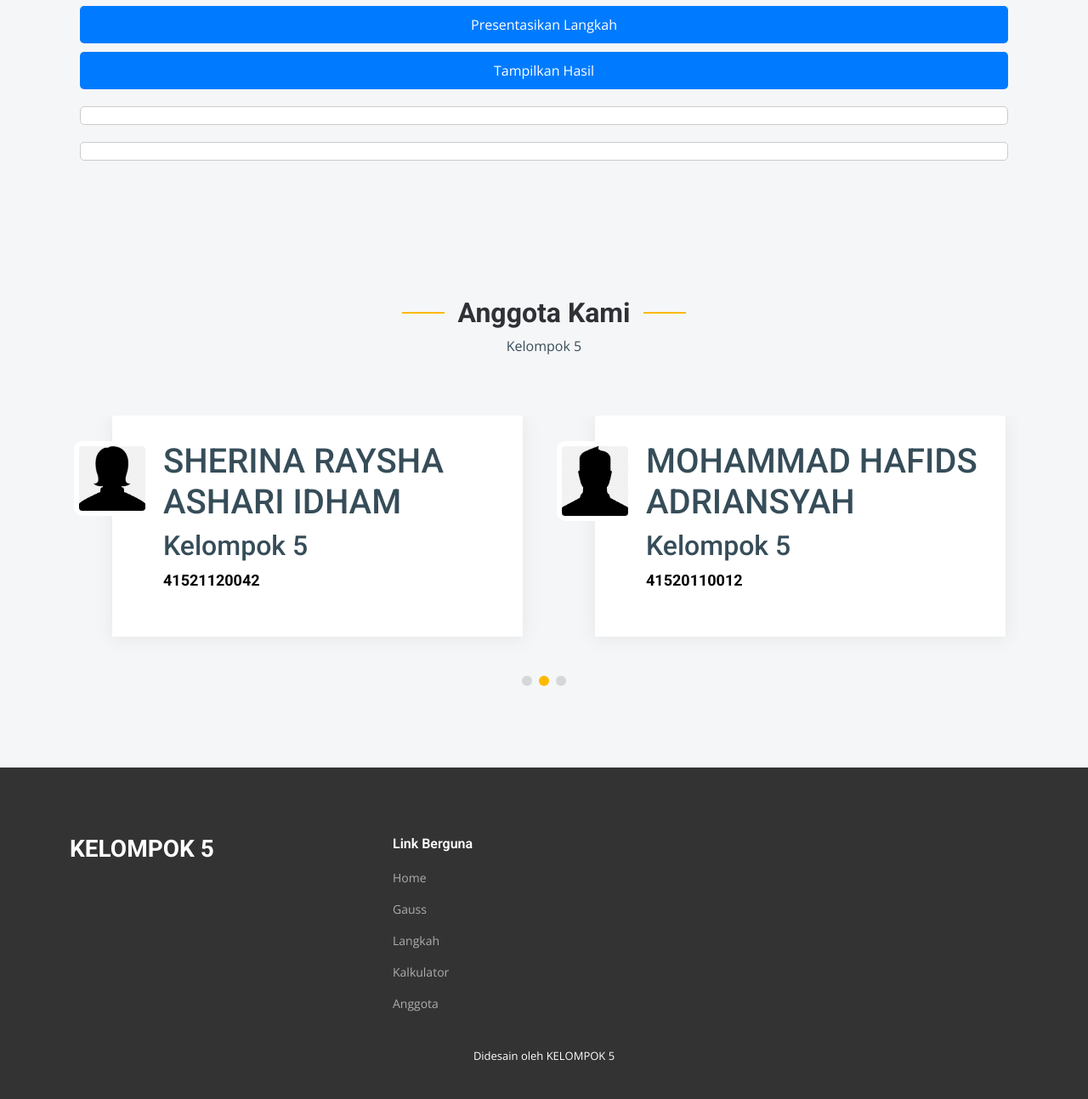
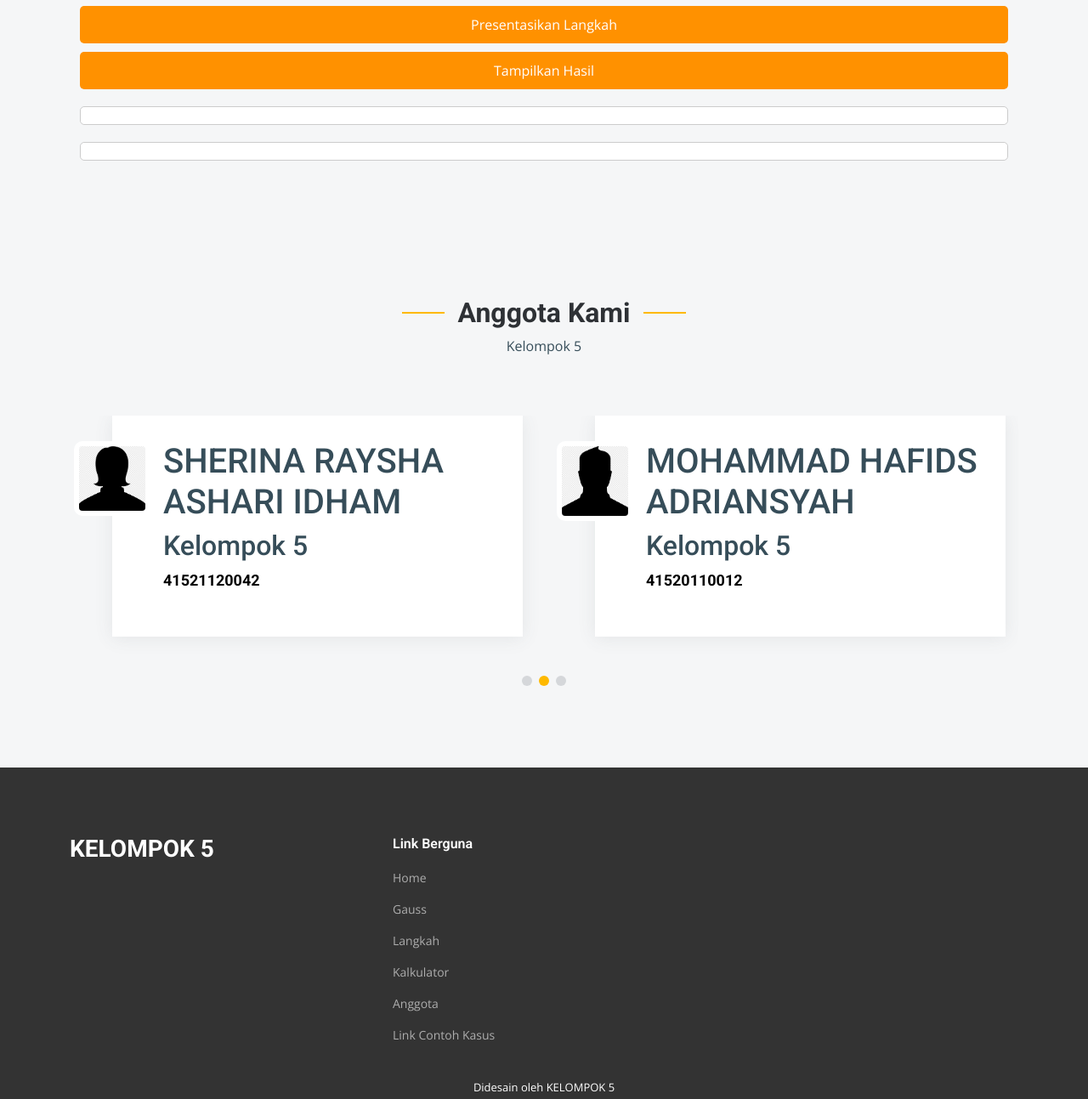
Before and after one commit to Joko15000/Kelompok5.github.io, a plain HTML site: page index.html in a window 1280 px wide. Shown: the part 3182-4475 px from the top of the page at 85% size. Drawn offline with nearby package versions, Linux system fonts and the light colour scheme.

Commit message:
Update index.html

```diff
--- a/index.html
+++ b/index.html
@@ -250,8 +250,8 @@
           6
           </textarea>
 
-          <button id="calculateButton">Presentasikan Langkah</button>
-          <button id="showResultButton">Tampilkan Hasil</button>
+          <button id="calculateButton"  style="background-color:#ff9100;">Presentasikan Langkah</button>
+          <button id="showResultButton" style="background-color:#ff9100;">Tampilkan Hasil</button>
           <div style="
           display: flex;
           flex-direction: column;
@@ -501,6 +501,7 @@
               <li> <a data-aos="fade-up" data-aos-delay="200" href="#services">Langkah</a></li>
               <li> <a data-aos="fade-up" data-aos-delay="200" href="#get-started">Kalkulator</a></li>
               <li> <a data-aos="fade-up" data-aos-delay="200" href="#testimonials">Anggota</a></li>
+              <li> <a data-aos="fade-up" data-aos-delay="200" href="https://www.vedantu.com/maths/gauss-elimination-method" target="_blank">Link Contoh Kasus</a></li>
             </ul>
           </div><!-- End footer links column-->
 
```
